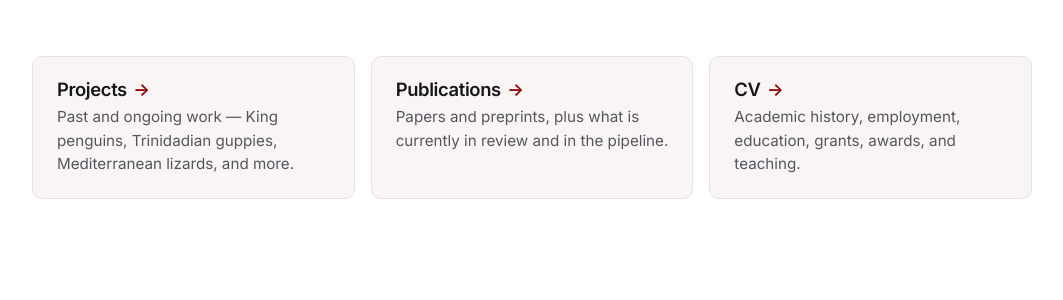
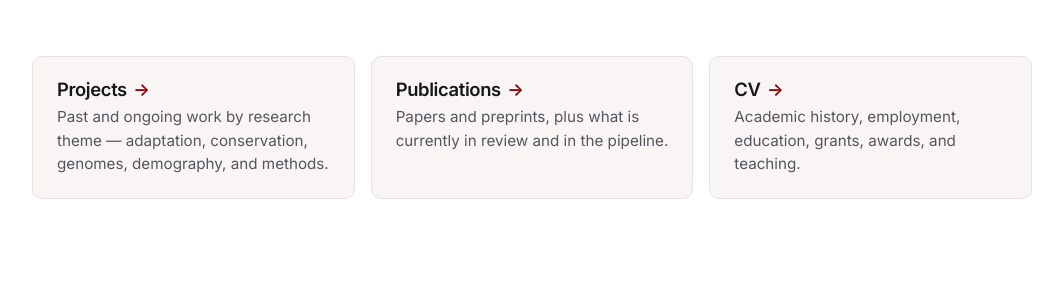
Before and after one commit to josieparis/josieparis.github.io, a Jekyll site: the page built from index.html, in a window 1280 px wide and 1170 px high. Shown: the part 484-784 px from the top of the window, without its empty margins (108-1171 px from the left). Built offline with Jekyll 4.4.1, drawn with Linux system fonts in a browser that asks for light colours.

Commit message:
Home: describe Projects card by theme
Co-Authored-By: Claude Opus 5 <noreply@anthropic.com>

```diff
--- a/index.html
+++ b/index.html
@@ -27,7 +27,7 @@ title: Home
     <li>
       <a class="card" href="{{ '/projects/' | relative_url }}">
         <h2 class="card__title">Projects</h2>
-        <p class="card__text">Past and ongoing work — King penguins, Trinidadian guppies, Mediterranean lizards, and more.</p>
+        <p class="card__text">Past and ongoing work by research theme — adaptation, conservation, genomes, demography, and methods.</p>
       </a>
     </li>
     <li>
```
